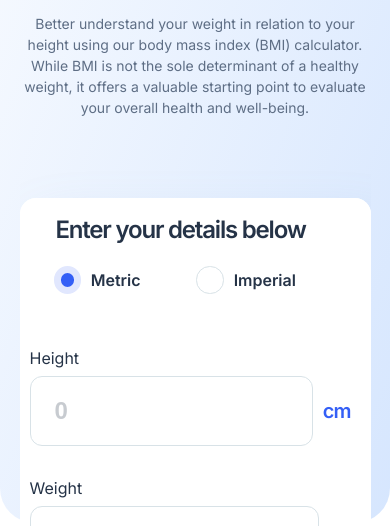
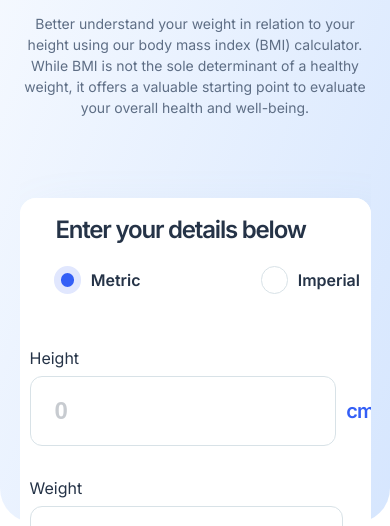
Before and after one commit to YousifAldossary-DataAnalyst/BMI_Calculator, a website built with Parcel: page index.html in a window 390 px wide. Shown: the part 574-1100 px from the top of the page. Built offline with nearby package versions, Linux system fonts and the light colour scheme.

Commit message:
Final Sumbission Test2

```diff
--- a/scss/index.scss
+++ b/scss/index.scss
@@ -372,7 +372,7 @@ body {
             }
 
             @media (max-width: 650px) {
-              gap: 30%;
+              gap: 120px;
             }
           }
 
```
Also changed, not shown: css/index.css.
